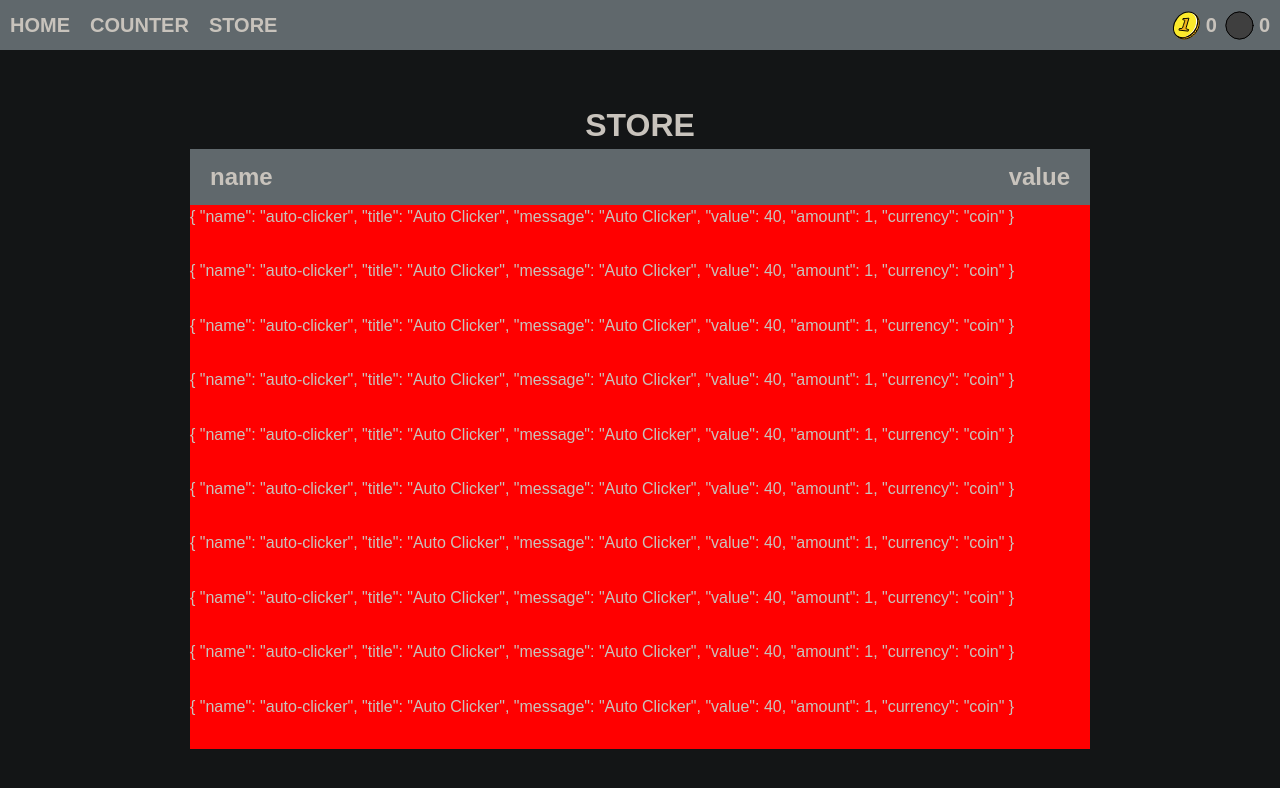
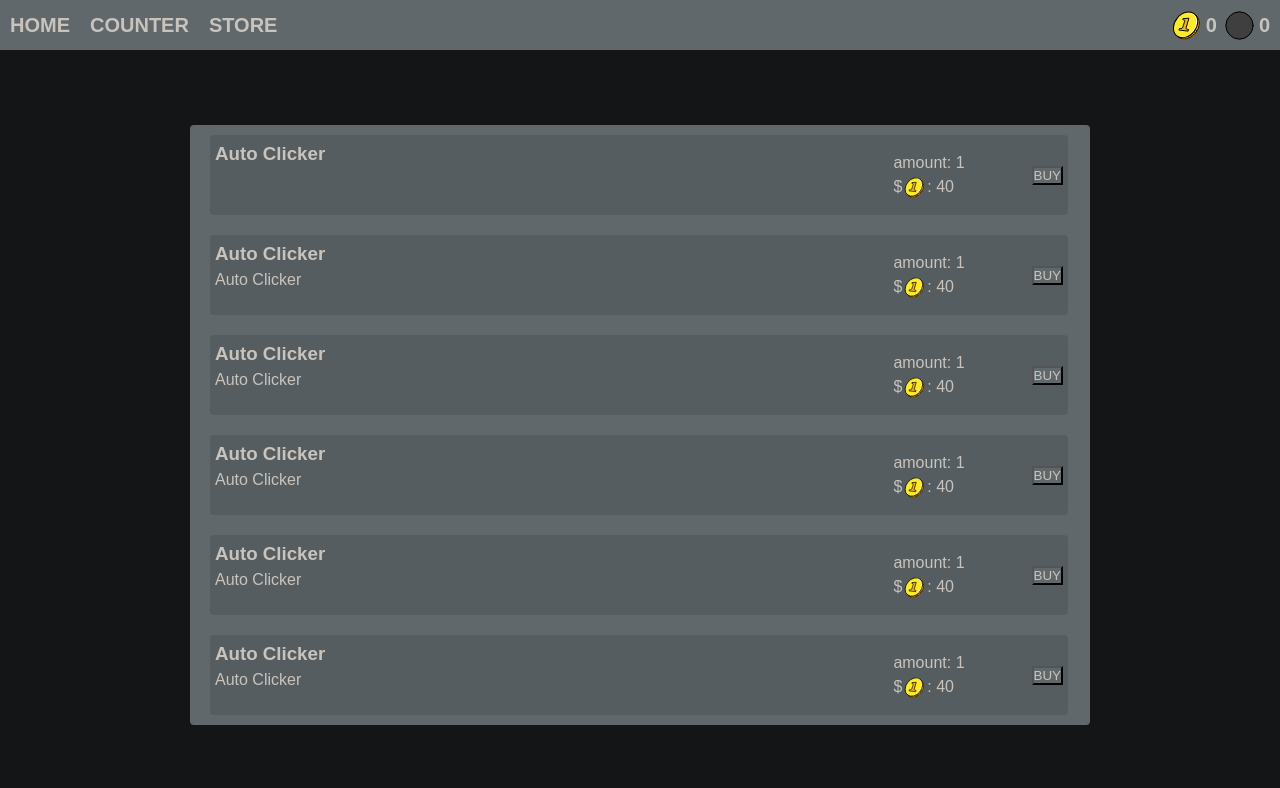
Before and after one commit to GustavoScardovelliSiqueroli/learning-vue, a Vue app: page /store in a window 1280 px wide. Shown: the top 788 px of the page. Built offline with nearby package versions, Linux system fonts and the light colour scheme.

Commit message:
feat: store basic layout

```diff
--- a/src/components/StoreWindow.vue
+++ b/src/components/StoreWindow.vue
@@ -1,23 +1,53 @@
 <template>
   <div class="window-container">
-    <div class="window-header">
-      <h2>name</h2>
-      <h2>value</h2>
-    </div>
-    <div class="window-item" v-for="item in props.items" :key="item.name">
-      {{ item }}
+    <div class="window-list">
+      <div class="window-item" v-for="item in props.items" :key="item.name">
+        <div class="item-left">
+          <h3>{{ item.title }}</h3>
+          <span>{{ item.message }}</span>
+        </div>
+        <div class="item-right">
+          <div class="item-right-info">
+            <span>amount: {{ item.amount }}</span>
+            <span>
+              $
+              <img
+                :src="getCurrencyImagePath(item.currency)"
+                :alt="item.currency"
+              />:
+              {{ item.value }}
+            </span>
+          </div>
+          <button>BUY</button>
+        </div>
+        <!-- {{ item }} -->
+      </div>
     </div>
   </div>
 </template>
 
 <script setup lang="ts">
+type CurrencyType = 'black-coin' | 'coin'
+
 interface Item {
   name: string
   title: string
   message?: string
   value: number
   amount: number
-  currency: 'black-coin' | 'coin'
+  currency: CurrencyType
+}
+
+function getCurrencyImagePath(
+  currency: CurrencyType,
+): '/emojis/1F311.svg' | '/emojis/1FA99.svg' {
+  if (currency == 'black-coin') {
+    return '/emojis/1F311.svg'
+  }
+  if (currency == 'coin') {
+    return '/emojis/1FA99.svg'
+  }
+  return '/emojis/1FA99.svg'
 }
 
 const props = defineProps<{
@@ -34,14 +64,57 @@ console.log(props)
   flex-direction: column;
   width: 900px;
   height: 600px;
+  border-radius: 4px;
 }
 .window-header {
   display: flex;
   justify-content: space-between;
   margin: 10px 20px;
+  flex: 0 0 auto;
+}
+
+.window-list {
+  display: flex;
+  flex-direction: column;
+  gap: 20px;
+  padding: 10px 20px;
+  flex: 1 1 auto;
+  overflow-y: auto;
+  margin-right: 2px;
 }
 .window-item {
-  background-color: red;
-  height: 100px;
+  flex: 0 0 calc((100% - (6 - 1) * 20px) / 6);
+  display: flex;
+  background: rgba(0, 0, 0, 0.1);
+  border-radius: 4px;
+  padding: 5px;
+}
+.window-item img {
+  width: 25px;
+  height: 25px;
+}
+.item-left {
+  width: 80%;
+}
+.item-right {
+  width: 20%;
+  display: flex;
+  justify-content: space-between;
+  align-items: center;
+}
+.item-right span {
+  display: flex;
+  align-items: center;
+}
+.item-right-info {
+  display: flex;
+  flex-direction: column;
+}
+.window-list::-webkit-scrollbar {
+  width: 10px;
+}
+.window-list::-webkit-scrollbar-thumb {
+  background: rgba(0, 0, 0, 0.25);
+  border-radius: 4px;
 }
 </style>
--- a/src/views/StoreView.vue
+++ b/src/views/StoreView.vue
@@ -1,12 +1,10 @@
 <template>
   <div class="store-container">
-    <h1>STORE</h1>
     <StoreWindow
       :items="[
         {
           name: 'auto-clicker',
           title: 'Auto Clicker',
-          message: 'Auto Clicker',
           value: 40,
           amount: 1,
           currency: 'coin',
```
